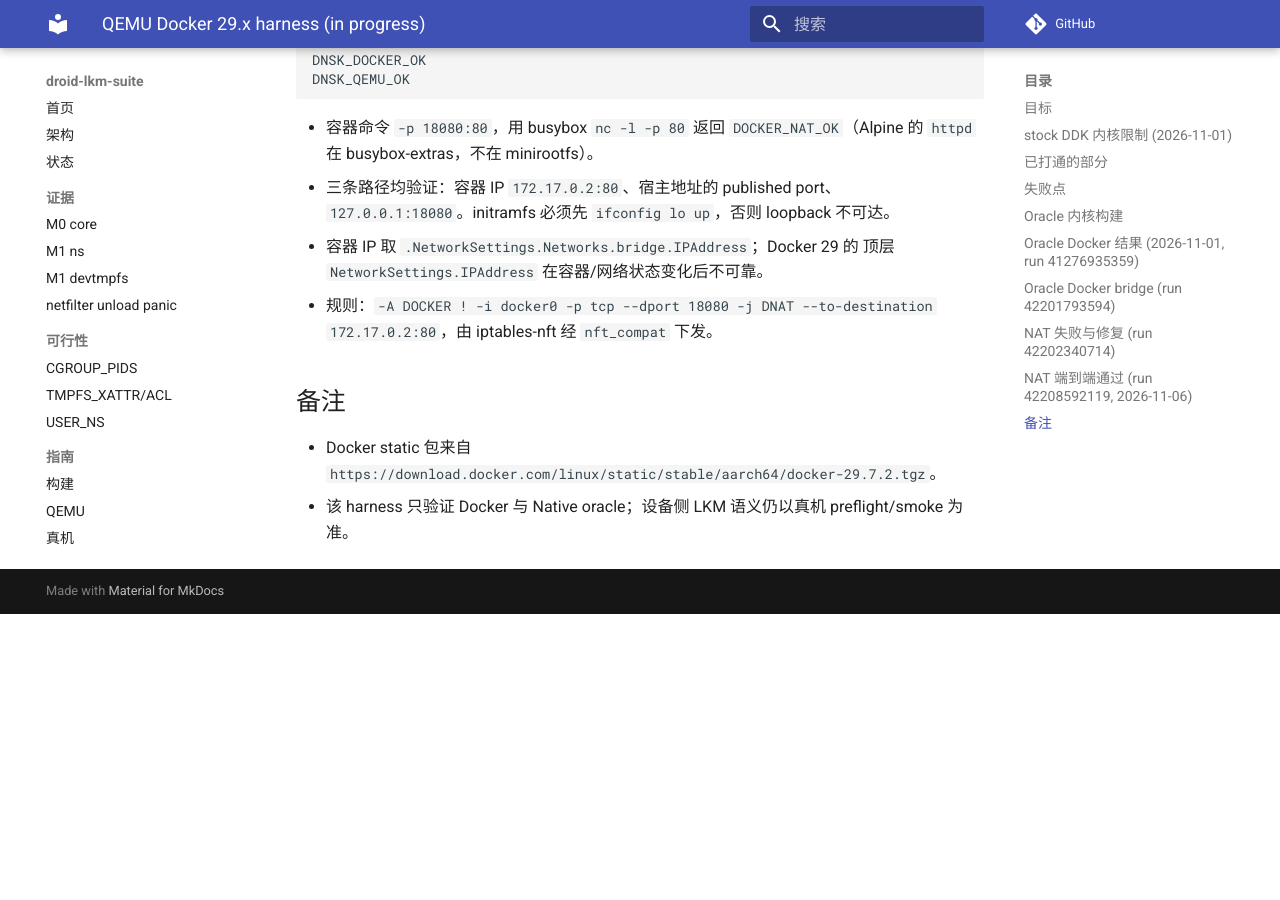
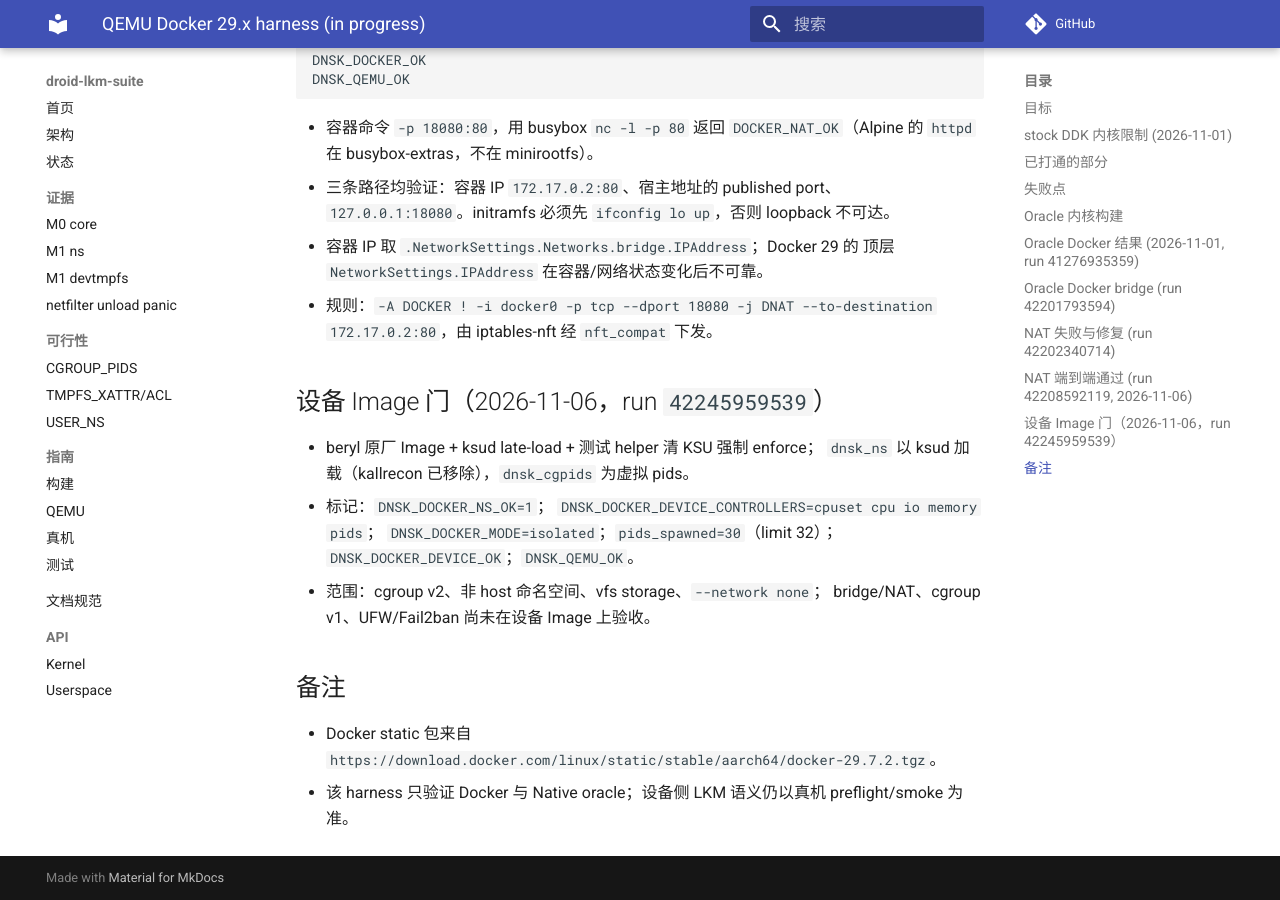
Before and after one commit to uobe1/droid-lkm-suite, an MkDocs documentation site: the page built from docs/evidence/qemu-docker.md, in a window 1280 px wide and 900 px high, scrolled down 2697 px. Built offline with MkDocs 1.6.1 and Material for MkDocs 9.7.7, drawn with Linux system fonts in a browser that asks for light colours; comment, search, counter and statistics services are not loaded; before the commit the page ends 3311 px from its top, so only the background shows below that.

Commit message:
docs(evidence): record Docker and cgpids device gates

```diff
--- a/docs/evidence/qemu-docker.md
+++ b/docs/evidence/qemu-docker.md
@@ -132,6 +132,17 @@ DNSK_QEMU_OK
 - 规则：`-A DOCKER ! -i docker0 -p tcp --dport 18080 -j DNAT
   --to-destination 172.17.0.2:80`，由 iptables-nft 经 `nft_compat` 下发。
 
+## 设备 Image 门（2026-11-06，run `42245959539`）
+
+- beryl 原厂 Image + ksud late-load + 测试 helper 清 KSU 强制 enforce；
+  `dnsk_ns` 以 ksud 加载（kallrecon 已移除），`dnsk_cgpids` 为虚拟 pids。
+- 标记：`DNSK_DOCKER_NS_OK=1`；
+  `DNSK_DOCKER_DEVICE_CONTROLLERS=cpuset cpu io memory pids`；
+  `DNSK_DOCKER_MODE=isolated`；`pids_spawned=30`（limit 32）；
+  `DNSK_DOCKER_DEVICE_OK`；`DNSK_QEMU_OK`。
+- 范围：cgroup v2、非 host 命名空间、vfs storage、`--network none`；
+  bridge/NAT、cgroup v1、UFW/Fail2ban 尚未在设备 Image 上验收。
+
 ## 备注
 
 - Docker static 包来自
```
Also changed, not shown: docs/status.md (+3 -3 lines).
